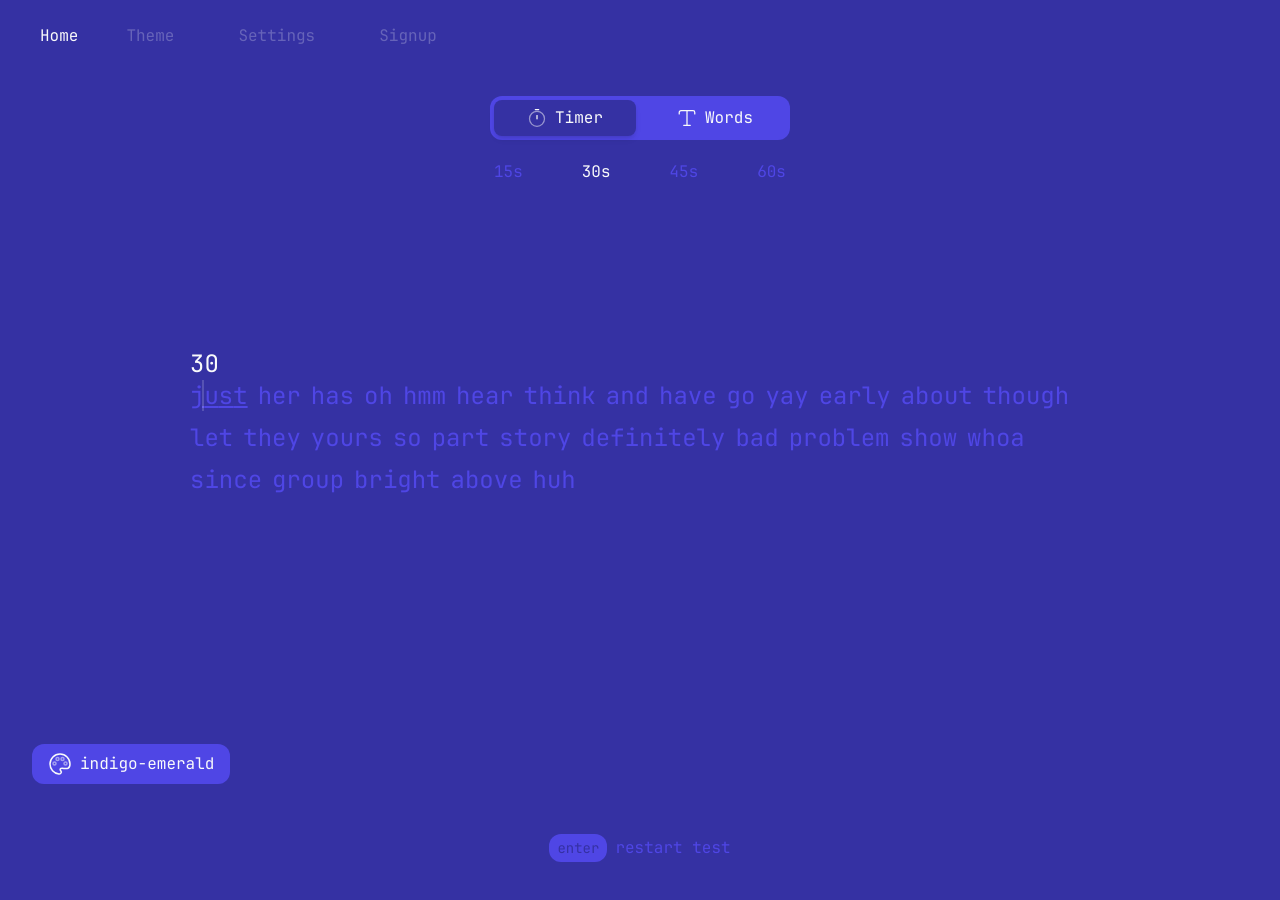
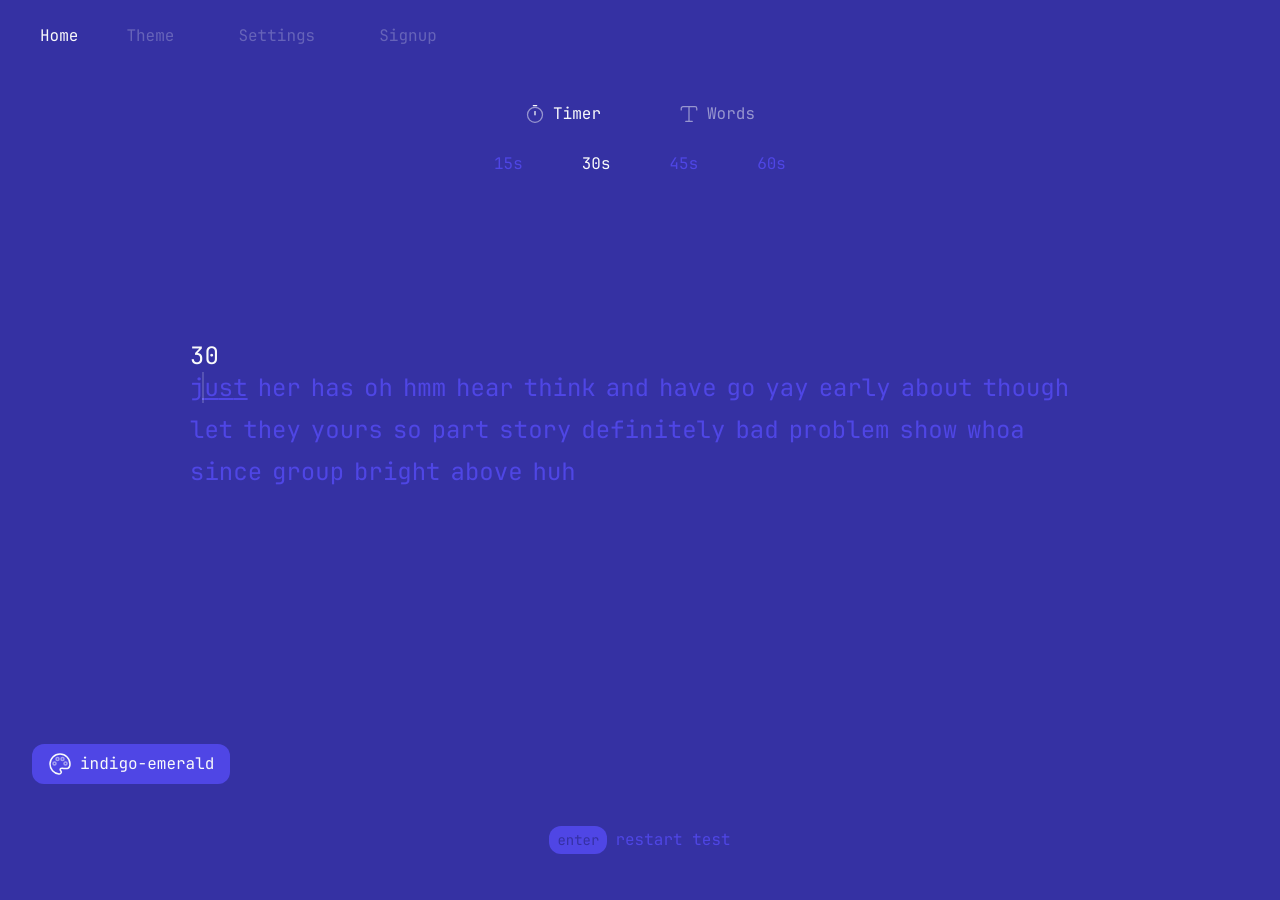
Before and after one commit to MohammadMosavat/donkeyTyping, a Next.js app in the folder client/: page / in a window 1280 px wide. Shown: the top 900 px of the page. Built offline with nearby package versions, Linux system fonts and the light colour scheme; no server answers.

Commit message:
change the ui in setting bar component

```diff
--- a/client/src/components/settingBar/index.tsx
+++ b/client/src/components/settingBar/index.tsx
@@ -40,14 +40,13 @@ const SettingBar = ({
 
   return (
     <div className="flex flex-col w-full items-center gap-4">
-      {/* Tabs */}
-      <div className="flex gap-2 bg-thrid w-full p-1 rounded-xl">
+      <div className="flex gap-2 w-full rounded-xl">
         <button
           onClick={() => setActiveTab("timer")}
-          className={`flex w-1/2 justify-center items-center gap-2 p-1.5 rounded-lg transition-all duration-200 ${
+          className={`flex w-1/2 hover:bg-thrid justify-center items-center gap-2 p-1.5 rounded-lg transition-all duration-200 ${
             activeTab === "timer"
-              ? "bg-fourth shadow-md"
-              : "hover:bg-primary/5"
+              ? "opacity-100"
+              : "opacity-50"
           }`}
         >
           <ReactSVG
@@ -58,10 +57,10 @@ const SettingBar = ({
         </button>
         <button
           onClick={() => setActiveTab("words")}
-          className={`flex w-1/2 justify-center items-center gap-2 p-1.5 rounded-lg transition-all duration-200 ${
+          className={`flex w-1/2 hover:bg-thrid justify-center items-center gap-2 p-1.5 rounded-lg transition-all duration-200 ${
             activeTab === "words"
-              ? "bg-fourth shadow-md"
-              : "hover:bg-primary/5"
+              ? "opacity-100"
+              : "opacity-50"
           }`}
         >
           <ReactSVG
@@ -72,7 +71,6 @@ const SettingBar = ({
         </button>
       </div>
 
-      {/* Numbers List */}
       <ul className="flex items-center w-full justify-between gap-2 rounded-xl">
         {(activeTab === "timer" ? timeNumbers : wordNumbers).map((num) => (
           <li
```
